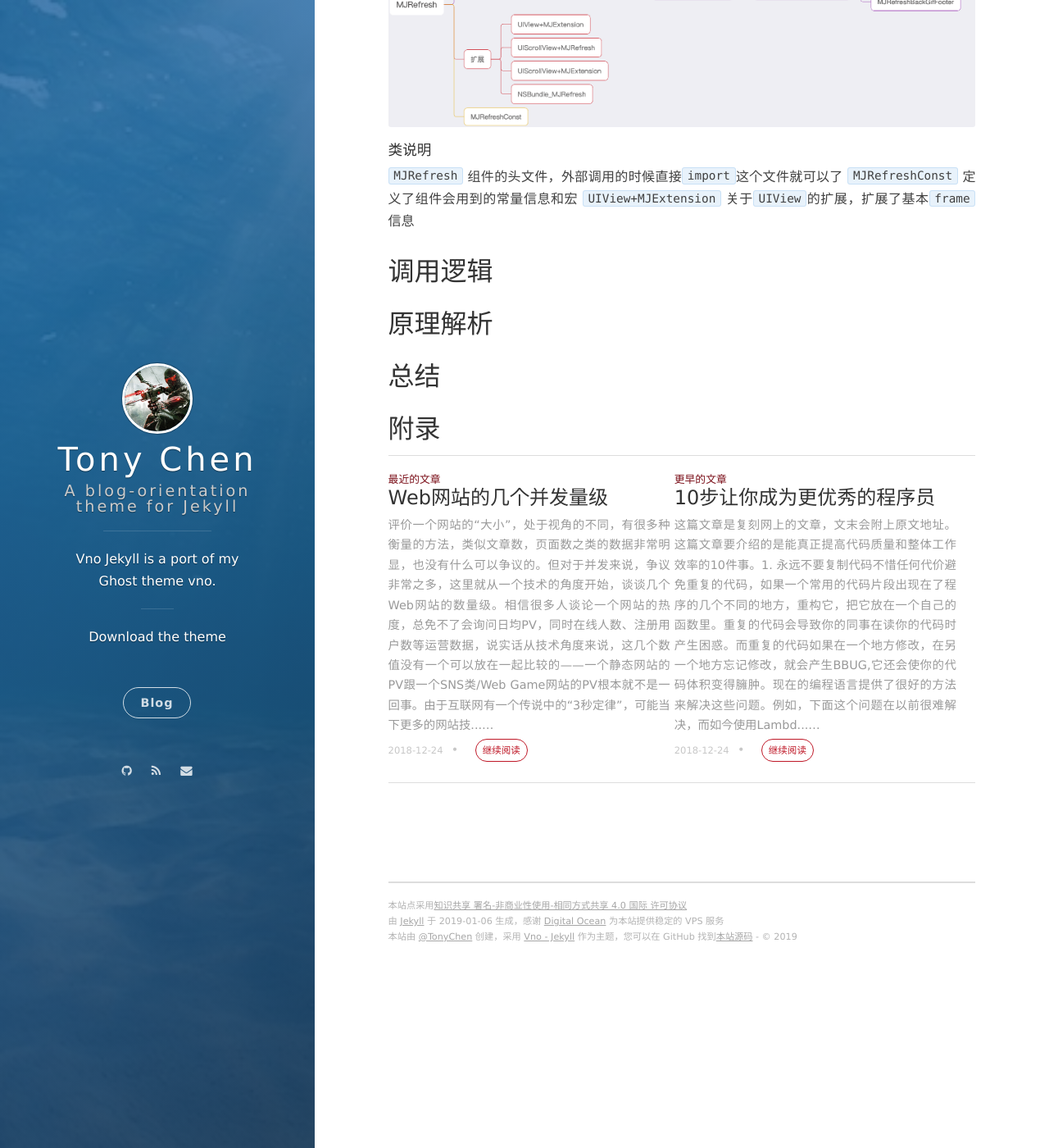
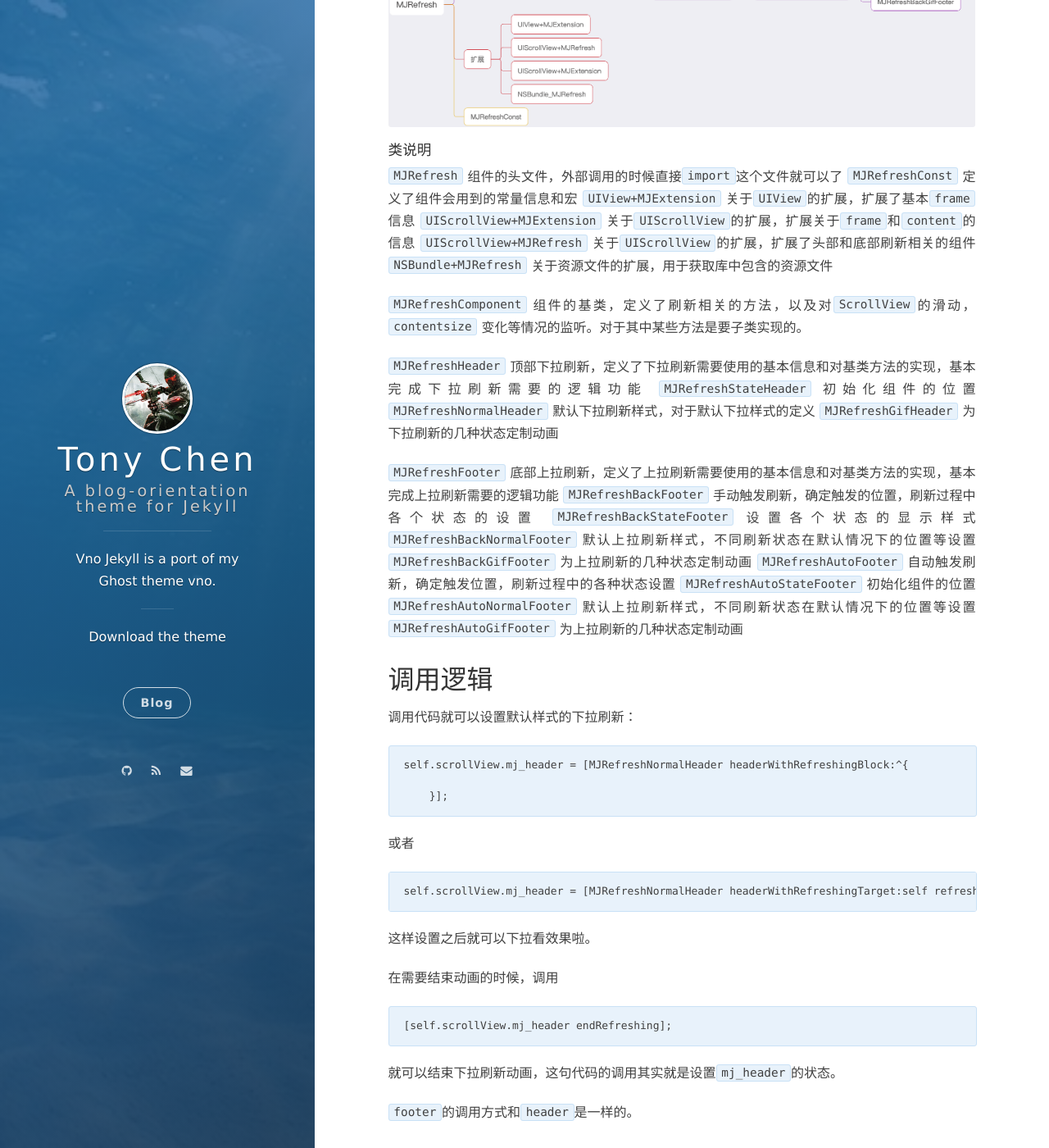
Before and after one commit to sariel89/sariel89.github.io, a Jekyll site: the page built from _posts/2018-12-24-MJRefresh源码阅读.md, in a window 1280 px wide and 1400 px high, scrolled down 534 px. Shown: the whole window at 82% size. Built offline with Jekyll 4.4.1, drawn with Linux system fonts in a browser that asks for light colours; nearby versions of some CDN libraries; comment, search, counter and statistics services are not loaded; some of the changed text lies outside the part shown.

Commit message:
完善内容，拖了快2周了

````diff
--- a/_posts/2018-12-24-MJRefresh源码阅读.md
+++ b/_posts/2018-12-24-MJRefresh源码阅读.md
@@ -11,10 +11,52 @@ MJRefresh是iOS开发过程中最常用的几个三方库之一，以无侵入
 `MJRefresh` 组件的头文件，外部调用的时候直接`import`这个文件就可以了
 `MJRefreshConst` 定义了组件会用到的常量信息和宏
 `UIView+MJExtension` 关于`UIView`的扩展，扩展了基本`frame`信息
+`UIScrollView+MJExtension` 关于`UIScrollView`的扩展，扩展关于`frame`和`content`的信息
+`UIScrollView+MJRefresh` 关于`UIScrollView`的扩展，扩展了头部和底部刷新相关的组件
+`NSBundle+MJRefresh` 关于资源文件的扩展，用于获取库中包含的资源文件
+
+`MJRefreshComponent` 组件的基类，定义了刷新相关的方法，以及对`ScrollView`的滑动，`contentsize` 变化等情况的监听。对于其中某些方法是要子类实现的。
+
+`MJRefreshHeader` 顶部下拉刷新，定义了下拉刷新需要使用的基本信息和对基类方法的实现，基本完成下拉刷新需要的逻辑功能
+`MJRefreshStateHeader` 初始化组件的位置
+`MJRefreshNormalHeader` 默认下拉刷新样式，对于默认下拉样式的定义
+`MJRefreshGifHeader` 为下拉刷新的几种状态定制动画
+
+`MJRefreshFooter` 底部上拉刷新，定义了上拉刷新需要使用的基本信息和对基类方法的实现，基本完成上拉刷新需要的逻辑功能
+`MJRefreshBackFooter` 手动触发刷新，确定触发的位置，刷新过程中各个状态的设置
+`MJRefreshBackStateFooter` 设置各个状态的显示样式
+`MJRefreshBackNormalFooter` 默认上拉刷新样式，不同刷新状态在默认情况下的位置等设置
+`MJRefreshBackGifFooter` 为上拉刷新的几种状态定制动画
+`MJRefreshAutoFooter` 自动触发刷新，确定触发位置，刷新过程中的各种状态设置
+`MJRefreshAutoStateFooter` 初始化组件的位置
+`MJRefreshAutoNormalFooter` 默认上拉刷新样式，不同刷新状态在默认情况下的位置等设置
+`MJRefreshAutoGifFooter` 为上拉刷新的几种状态定制动画
+
 ## 调用逻辑
+调用代码就可以设置默认样式的下拉刷新：
+```
+self.scrollView.mj_header = [MJRefreshNormalHeader headerWithRefreshingBlock:^{
 
+    }];
+```
+或者
+```
+self.scrollView.mj_header = [MJRefreshNormalHeader headerWithRefreshingTarget:self refreshingAction:@selector(mjrefreshHeader:)];
+```
+这样设置之后就可以下拉看效果啦。
+
+在需要结束动画的时候，调用
+```
+[self.scrollView.mj_header endRefreshing];
+```
+就可以结束下拉刷新动画，这句代码的调用其实就是设置`mj_header`的状态。
+
+`footer`的调用方式和`header`是一样的。
 ## 原理解析
+调用上面的方法之后，就会开始监听`scrollView`的`contentOffset`、`contentSize`和`state`等方法。
+监听`contentOffset`和`state`方法可以知道什么时候修改状态；
+监听`contentSize`方法可以知道是否需要修改header的位置(通常来讲，header位置基本不用修改，footer位置需要修改)。
 
 ## 总结
-
-## 附录
+在实现的过程中，修改状态的时候要对当前当前`scrollView`的状态，方式出现意外情况。
+下拉刷新的逻辑是比较简单的，但是本库在实现过程中考虑了很多平时我不太会考虑到的地方。全面考虑各种情况是我需要学习的地方。
````
